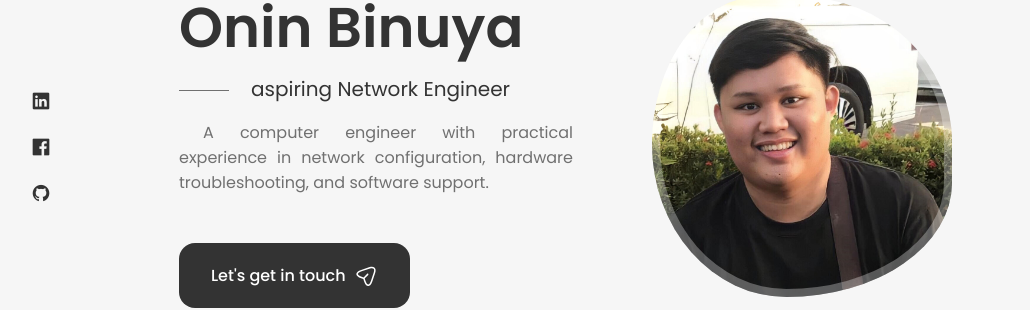
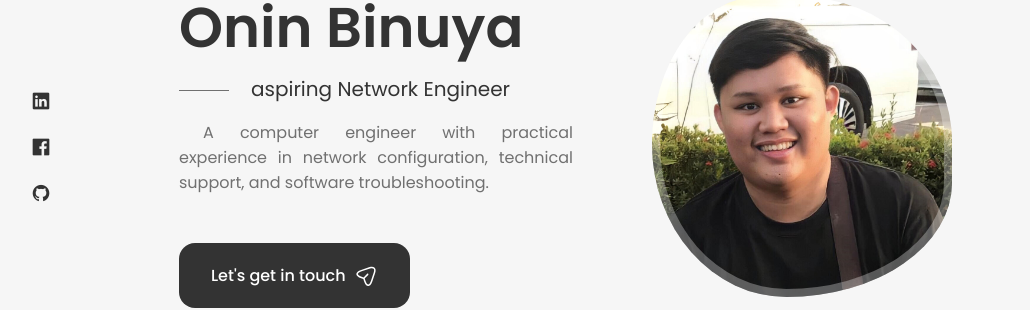
Before and after one commit to OninBinuya/Binuya-Portfolio, a React (Vite) app: page / in a window 1280 px wide. Shown: the part 199-509 px from the top of the page, without its empty margins (125-1155 px from the left). Built offline with nearby package versions, Linux system fonts and the light colour scheme.

Commit message:
Update CV file and modify contact and home components

```diff
--- a/src/components/contact/Contact.jsx
+++ b/src/components/contact/Contact.jsx
@@ -5,7 +5,7 @@ const Contact = () => {
   return (
     <section className="contact section" id="contact">
         <h2 className="section__title">Contact</h2>
-        <span className="section__subtitle">Let's get in touch</span>
+        <span className="section__subtitle">Let's get in touch!</span>
 
         <div className="contact__container container grid">
 
--- a/src/components/home/Data.jsx
+++ b/src/components/home/Data.jsx
@@ -8,8 +8,7 @@ const Data = () => {
 
           <h3 className="home_subtitle">aspiring Network Engineer</h3>
             <p className="home_description">
-            A computer engineer with practical experience in network configuration, hardware
-            troubleshooting, and software support.
+            A computer engineer with practical experience in network configuration, technical support, and software troubleshooting.
             </p>
           <a href="#contact" className="button button--flex">
               Let's get in touch
```
Also changed, not shown: 1 other file (tests, documents, lock files or other folders).
